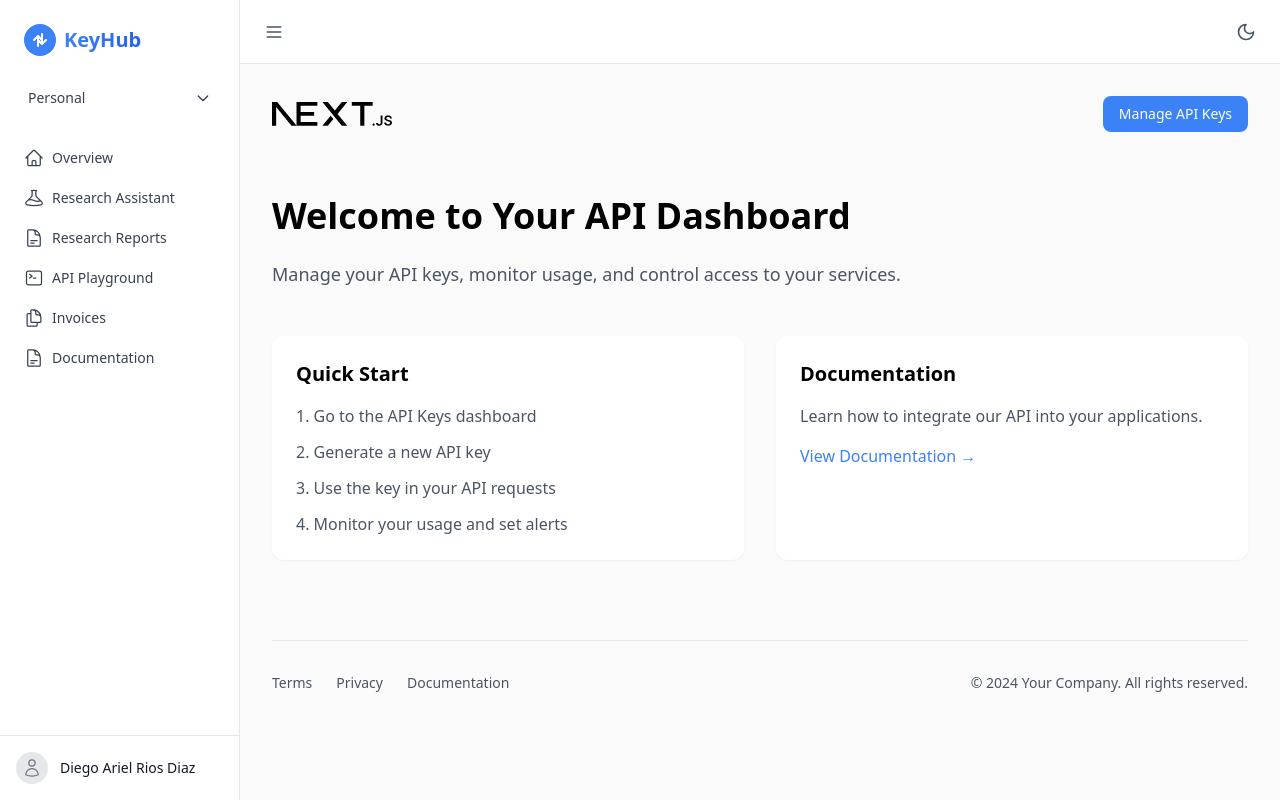
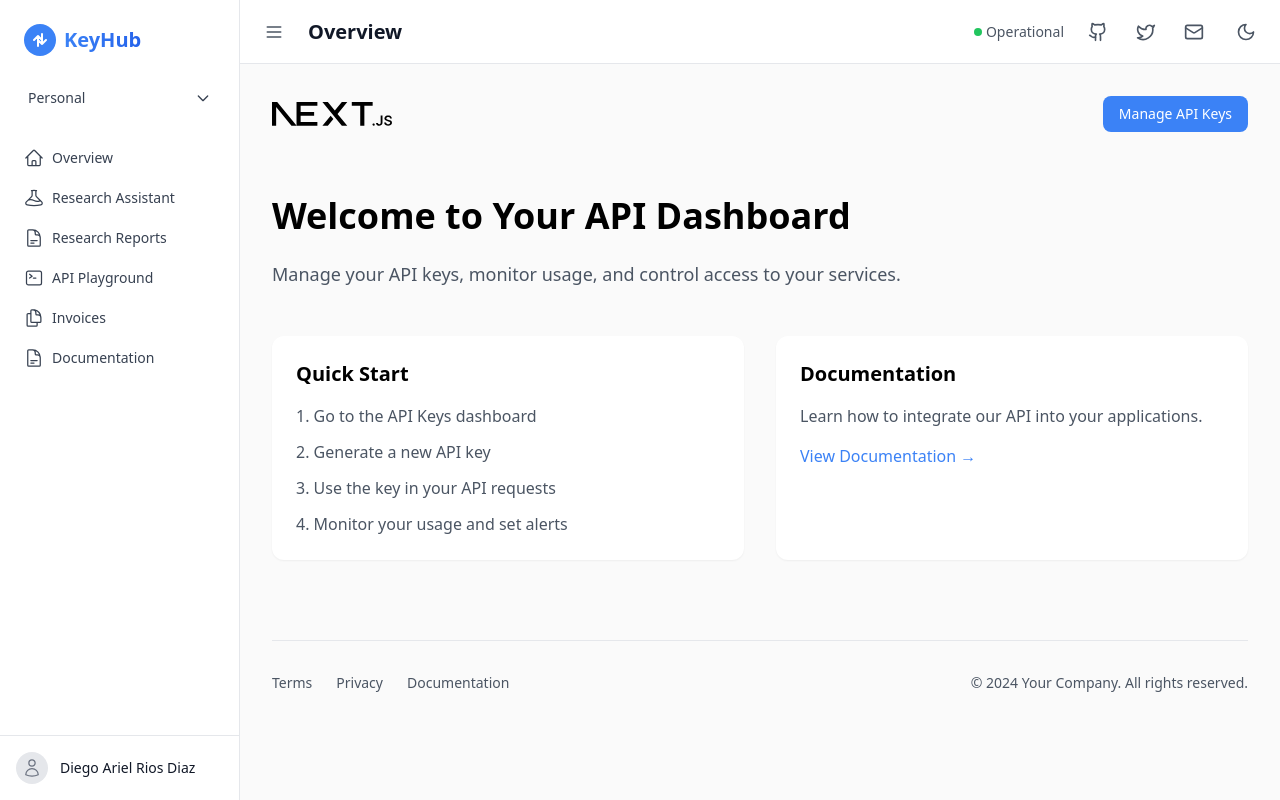
Before and after one commit to diego-rios/cursor-course, a Next.js app: page / in a window 1280 px wide. Built offline with nearby package versions, Linux system fonts and the light colour scheme.

Commit message:
feat: add dynamic page title, system status, and social media links to header

```diff
--- a/src/components/Header.js
+++ b/src/components/Header.js
@@ -1,13 +1,29 @@
 'use client';
 
 import { useTheme } from "@/context/ThemeContext";
-import { Menu, Moon, Sun } from "lucide-react";
+import { Menu, Moon, Sun, Github, Twitter, Mail } from "lucide-react";
+import { usePathname } from 'next/navigation';
 
 export default function Header({ isSidebarOpen, onToggleSidebar }) {
   const { isDarkMode, toggleDarkMode } = useTheme();
+  const pathname = usePathname();
+
+  const getPageTitle = () => {
+    switch (pathname) {
+      case '/dashboards':
+        return 'Overview';
+      case '/playground':
+        return 'API Playground';
+      case '/protected-page':
+        return 'Protected Page';
+      default:
+        return 'Overview';
+    }
+  };
 
   return (
     <header className="h-16 border-b border-gray-200 dark:border-gray-800 bg-white dark:bg-gray-900 flex items-center px-4">
+      <div className="flex items-center gap-4">
         <button
           onClick={onToggleSidebar}
           className="p-2 hover:bg-gray-100 dark:hover:bg-gray-800 rounded-lg"
@@ -15,7 +31,53 @@ export default function Header({ isSidebarOpen, onToggleSidebar }) {
         >
           <Menu className="h-5 w-5 text-gray-600 dark:text-gray-400" />
         </button>
+
+        {/* Page Title */}
+        <div className="flex items-center gap-2">
+          <h1 className="text-xl font-semibold text-gray-900 dark:text-white">
+            {getPageTitle()}
+          </h1>
+        </div>
+      </div>
+
       <div className="flex-1" />
+
+      <div className="flex items-center gap-4">
+        {/* System Status */}
+        <div className="flex items-center gap-2">
+          <div className="flex items-center gap-1">
+            <div className="w-2 h-2 rounded-full bg-green-500"></div>
+            <span className="text-sm text-gray-600 dark:text-gray-300">Operational</span>
+          </div>
+        </div>
+
+        {/* Social Links */}
+        <div className="flex items-center gap-3">
+          <a
+            href="https://github.com/diego-rios/cursor-course"
+            target="_blank"
+            rel="noopener noreferrer"
+            className="p-2 text-gray-600 hover:text-gray-900 dark:text-gray-400 dark:hover:text-gray-200"
+          >
+            <Github className="w-5 h-5" />
+          </a>
+          <a
+            href="https://twitter.com/diegoarielrios"
+            target="_blank"
+            rel="noopener noreferrer"
+            className="p-2 text-gray-600 hover:text-gray-900 dark:text-gray-400 dark:hover:text-gray-200"
+          >
+            <Twitter className="w-5 h-5" />
+          </a>
+          <a
+            href="mailto:diegoarielriosdiaz@gmail.com"
+            className="p-2 text-gray-600 hover:text-gray-900 dark:text-gray-400 dark:hover:text-gray-200"
+          >
+            <Mail className="w-5 h-5" />
+          </a>
+        </div>
+
+        {/* Theme Toggle */}
         <button
           onClick={toggleDarkMode}
           className="p-2 hover:bg-gray-100 dark:hover:bg-gray-800 rounded-lg"
@@ -27,6 +89,7 @@ export default function Header({ isSidebarOpen, onToggleSidebar }) {
             <Moon className="h-5 w-5 text-gray-600 dark:text-gray-400" />
           )}
         </button>
+      </div>
     </header>
   );
 }
```
Lines whose indentation alone changed are shown as unchanged.
